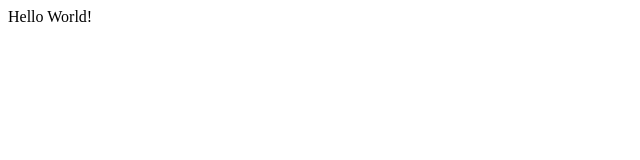
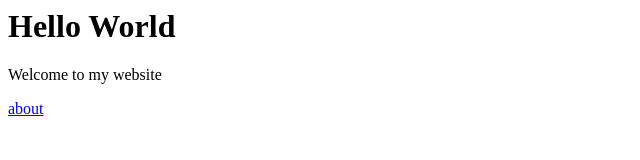
Before and after one commit to detail47/WebToolkit, a plain HTML site: page index.html in a window 1280 px wide. Shown: the whole page, without its empty margins (0-640 px from the left). Drawn offline with Linux system fonts and the light colour scheme.

Commit message:
add about.html

```diff
--- a/index.html
+++ b/index.html
@@ -1,8 +1,11 @@
 <html>
     <head>
         <title>Welcome</title>
+        <meta charset="UTF-8">
     </head>
     <body>
-        Hello World!
+        <h1>Hello World</h1>
+        <p>Welcome to my website</p>
+        <a href="about.html">about</a>
     </body>
 </html>
```
Also changed, not shown: about.html (added, +10 -0 lines).
